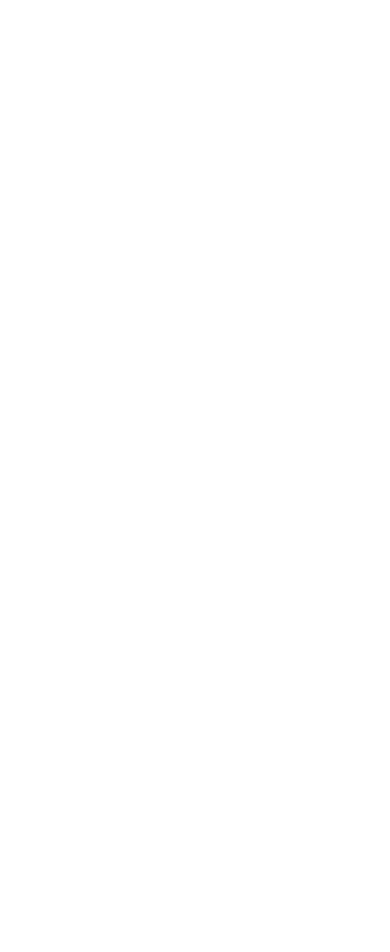
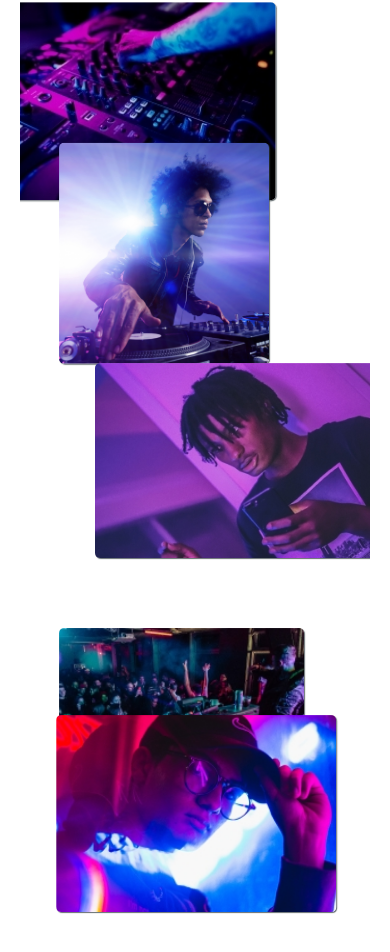
Before and after one commit to SashBFa/react-dj-project, a React (Create React App) app: page / in a window 390 px wide. Shown: the part 3094-4046 px from the top of the page. Built offline with nearby package versions, Linux system fonts and the light colour scheme.

Commit message:
home mobile component spray

```diff
--- a/src/assets/components/SprayPictures.js
+++ b/src/assets/components/SprayPictures.js
@@ -1,9 +1,87 @@
-import React from "react";
+import { motion } from "framer-motion";
+import React, { useEffect, useState } from "react";
 
 const SprayPictures = () => {
+  const [nbr1, setNbr1] = useState();
+  const [nbr2, setNbr2] = useState();
+  const [nbr3, setNbr3] = useState();
+  const [nbr4, setNbr4] = useState();
+  useEffect(() => {
+    setNbr1(Math.floor(Math.random() * 150 * (Math.random() > 0.4 ? 1 : -1)));
+    setNbr2(Math.floor(Math.random() * 150 * (Math.random() > 0.4 ? 1 : -1)));
+    setNbr3(Math.floor(Math.random() * 150 * (Math.random() > 0.4 ? 1 : -1)));
+    setNbr4(Math.floor(Math.random() * 150 * (Math.random() > 0.4 ? 1 : -1)));
+  }, [nbr1]);
+
+  const transition = {
+    ease: "easeInOut",
+    repeat: Infinity,
+    repeatType: "loop",
+    duration: 10,
+  };
   return (
-    <div>
-      <div style={{ background: `url(./assets/images/fanbase-1.jpg)` }}></div>
+    <div className="spray">
+      <motion.img
+        src="./assets/images/fanbase-1.jpg"
+        alt="fanbase-1"
+        style={{ width: "60%" }}
+        animate={{
+          x: [nbr1, nbr2, nbr3, nbr4, nbr1],
+          y: [nbr2, nbr3, nbr4, nbr1, nbr2],
+        }}
+        transition={transition}
+      />
+
+      <motion.img
+        src="./assets/images/fanbase-2.jpg"
+        alt="fanbase-2"
+        style={{ width: "80%" }}
+        animate={{
+          x: [nbr2, nbr3, nbr4, nbr1, nbr2],
+          y: [nbr1, nbr2, nbr3, nbr4, nbr1],
+        }}
+        transition={transition}
+      />
+      <motion.img
+        src="./assets/images/about-us-dj-img.jpg"
+        alt="fanbase-4"
+        style={{ width: "60%" }}
+        animate={{
+          x: [nbr3, nbr1, nbr2, nbr4, nbr3],
+          y: [nbr4, nbr3, nbr4, nbr1, nbr4],
+        }}
+        transition={transition}
+      />
+      <motion.img
+        src="./assets/images/fanbase-3.jpg"
+        alt="fanbase-3"
+        style={{ width: "80%" }}
+        animate={{
+          x: [nbr2, nbr1, nbr4, nbr4, nbr2],
+          y: [nbr1, nbr4, nbr3, nbr2, nbr1],
+        }}
+        transition={transition}
+      />
+      <motion.img
+        src="./assets/images/fanbase-5.jpg"
+        alt="fanbase-5"
+        style={{ width: "70%" }}
+        animate={{
+          x: [nbr1, nbr4, nbr2, nbr4, nbr1],
+          y: [nbr4, nbr3, nbr2, nbr4, nbr4],
+        }}
+        transition={transition}
+      />
+      <motion.img
+        src="./assets/images/fanbase-6.jpg"
+        alt="fanbase-6"
+        style={{ width: "80%" }}
+        animate={{
+          x: [nbr3, nbr1, nbr3, nbr4, nbr3],
+          y: [nbr2, nbr4, nbr1, nbr3, nbr2],
+        }}
+        transition={transition}
+      />
     </div>
   );
 };
--- /dev/null
+++ b/src/assets/styles/components/_fanbase.scss
@@ -0,0 +1,8 @@
+.spray{
+  margin: 2rem;
+  overflow: hidden;
+  img{
+    border-radius: 0.5rem;
+    box-shadow: 0.1rem 0.1rem 0.1rem $shadow;
+  }
+}
--- a/src/assets/styles/index.scss
+++ b/src/assets/styles/index.scss
@@ -10,3 +10,4 @@
 @import "./components/nextgig";
 @import "./components/aboutHome";
 @import "./components/album";
+@import "./components/fanbase";
```
